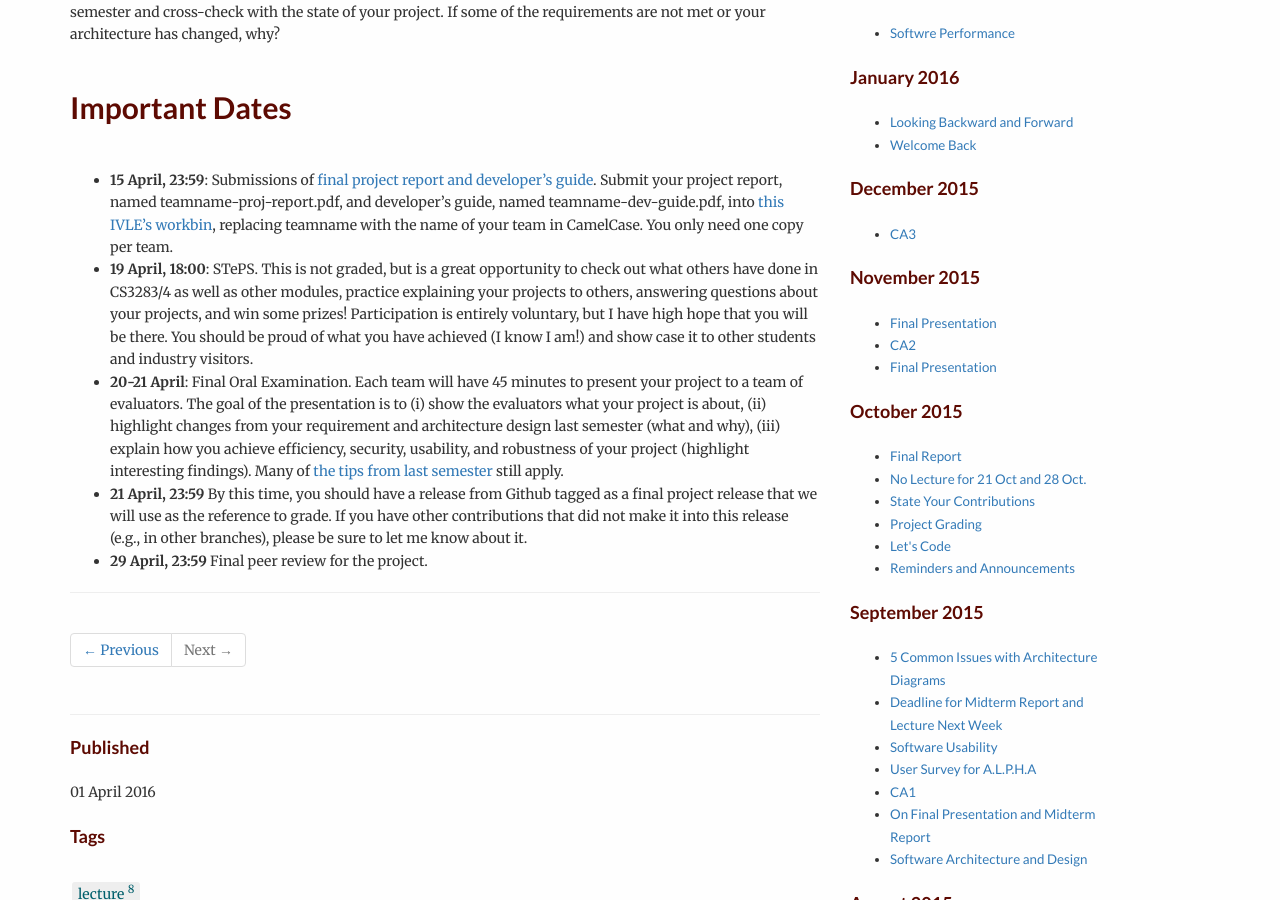
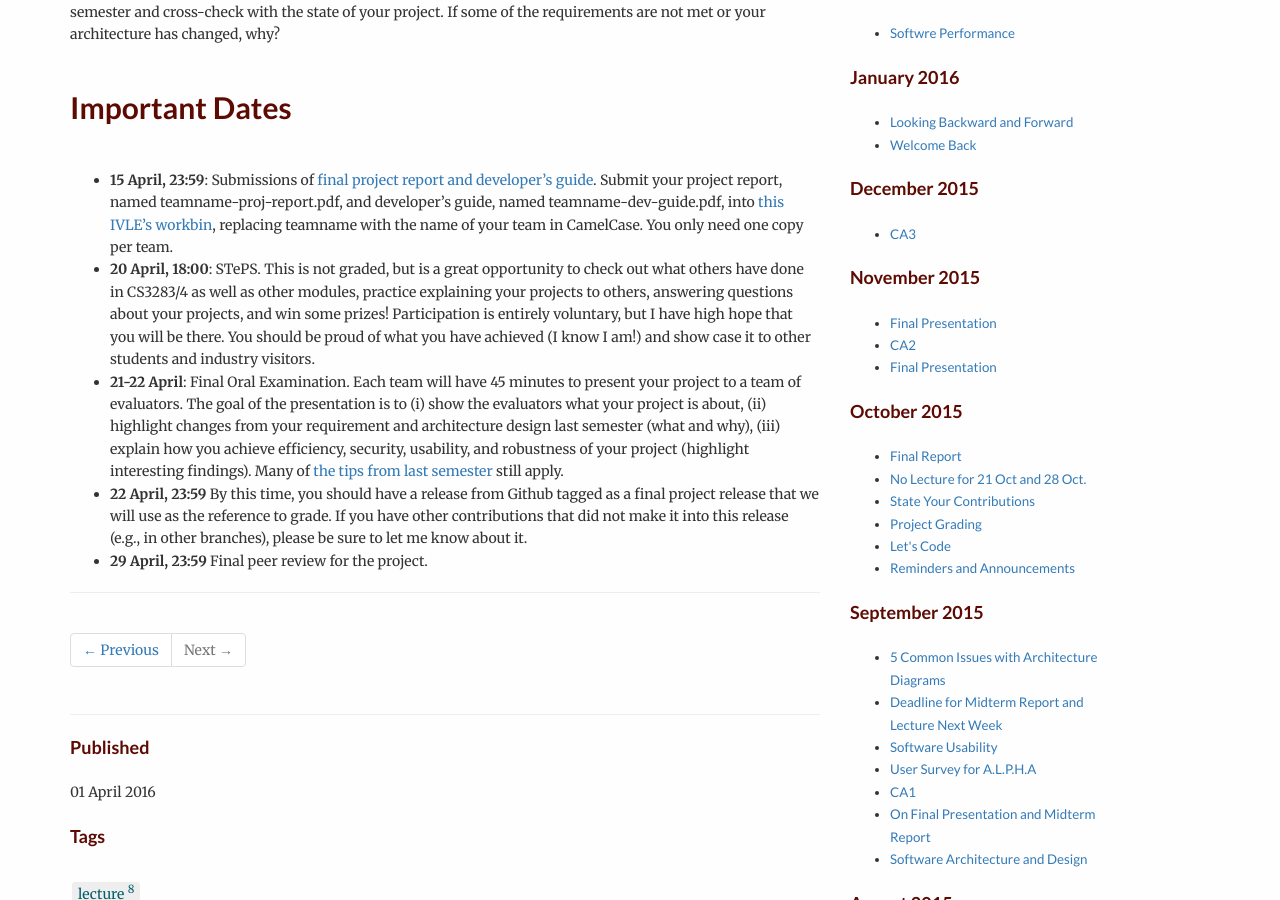
Before and after one commit to nus-mtp/1516, a Jekyll site: the page built from _posts/2016-04-01-finale.md, in a window 1280 px wide and 900 px high, scrolled down 362 px. Built offline with Jekyll 4.4.1, drawn with Linux system fonts in a browser that asks for light colours.

Commit message:
Corrected dates

```diff
--- a/_posts/2016-04-01-finale.md
+++ b/_posts/2016-04-01-finale.md
@@ -10,7 +10,7 @@ Here are the expectations for the final three weeks (Week 12, 13, and 14 (Readin
 ## Important Dates
 
 - **15 April, 23:59**: Submissions of [final project report and developer's guide](http://nus-mtp.github.io/1516/2016/03/10/final-reports.html).  Submit your project report, named teamname-proj-report.pdf, and developer's guide, named teamname-dev-guide.pdf, into [this IVLE’s workbin](https://ivle.nus.edu.sg/v1/File/Staff/default.aspx?CourseID=362ebc0a-3b8d-473e-be98-52e83ddfe8ef&workbinid=8ec8d7f1-c3f4-4fee-9996-6fc5f0fd2692&FolderID=2cc39f09-12f6-4769-9fe6-6496558b4572), replacing teamname with the name of your team in CamelCase.  You only need one copy per team.
-- **19 April, 18:00**: STePS.  This is not graded, but is a great opportunity to check out what others have done in CS3283/4 as well as other modules, practice explaining your projects to others, answering questions about your projects, and win some prizes!  Participation is entirely voluntary, but I have high hope that you will be there.  You should be proud of what you have achieved (I know I am!) and show case it to other students and industry visitors.
-- **20-21 April**: Final Oral Examination.  Each team will have 45 minutes to present your project to a team of evaluators.  The goal of the presentation is to (i) show the evaluators what your project is about, (ii) highlight changes from your requirement and architecture design last semester (what and why), (iii) explain how you achieve efficiency, security, usability, and robustness of your project (highlight interesting findings).  Many of [the tips from last semester](https://nus-mtp.github.io/1516/2015/11/14/tips-for-presentation.html) still apply.
-- **21 April, 23:59** By this time, you should have a release from Github tagged as a final project release that we will use as the reference to grade.  If you have other contributions that did not make it into this release (e.g., in other branches), please be sure to let me know about it.
+- **20 April, 18:00**: STePS.  This is not graded, but is a great opportunity to check out what others have done in CS3283/4 as well as other modules, practice explaining your projects to others, answering questions about your projects, and win some prizes!  Participation is entirely voluntary, but I have high hope that you will be there.  You should be proud of what you have achieved (I know I am!) and show case it to other students and industry visitors.
+- **21-22 April**: Final Oral Examination.  Each team will have 45 minutes to present your project to a team of evaluators.  The goal of the presentation is to (i) show the evaluators what your project is about, (ii) highlight changes from your requirement and architecture design last semester (what and why), (iii) explain how you achieve efficiency, security, usability, and robustness of your project (highlight interesting findings).  Many of [the tips from last semester](https://nus-mtp.github.io/1516/2015/11/14/tips-for-presentation.html) still apply.
+- **22 April, 23:59** By this time, you should have a release from Github tagged as a final project release that we will use as the reference to grade.  If you have other contributions that did not make it into this release (e.g., in other branches), please be sure to let me know about it.
 - **29 April, 23:59** Final peer review for the project.
```
